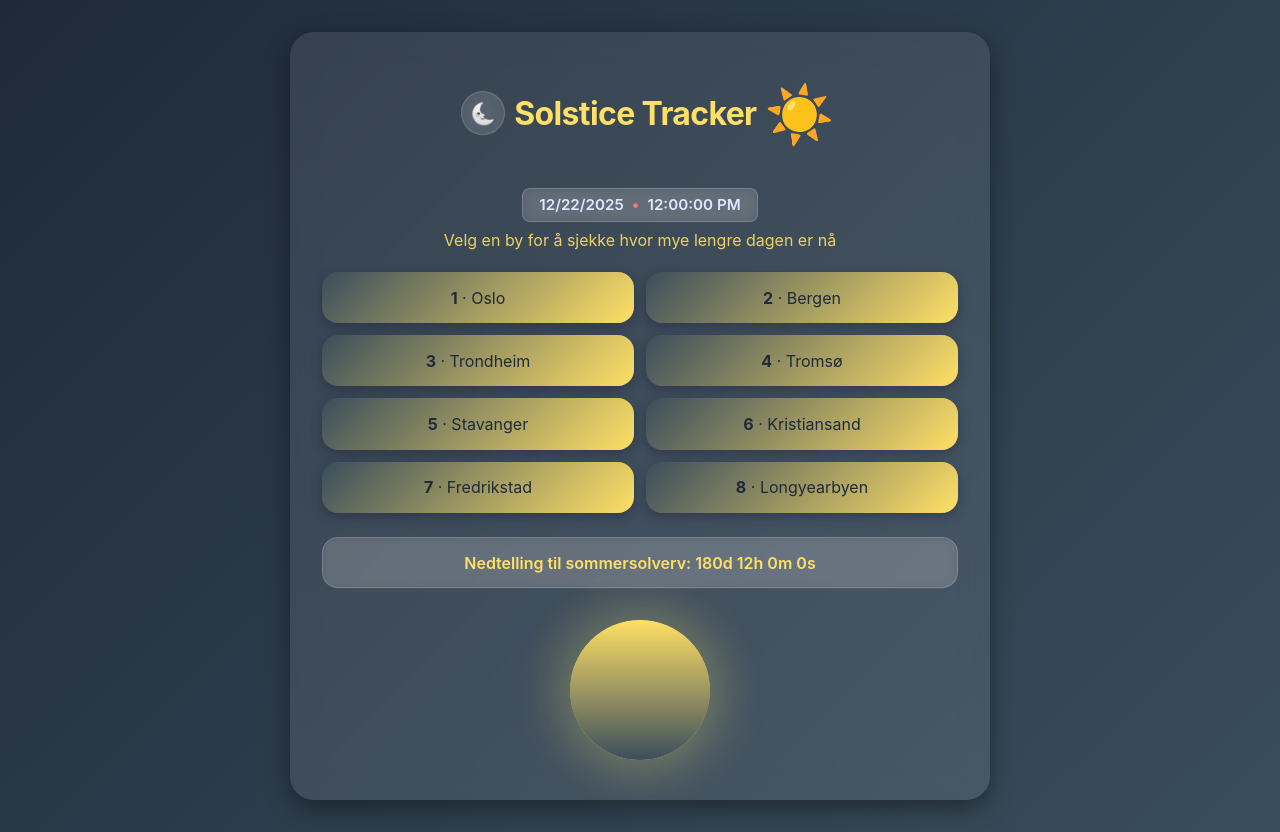
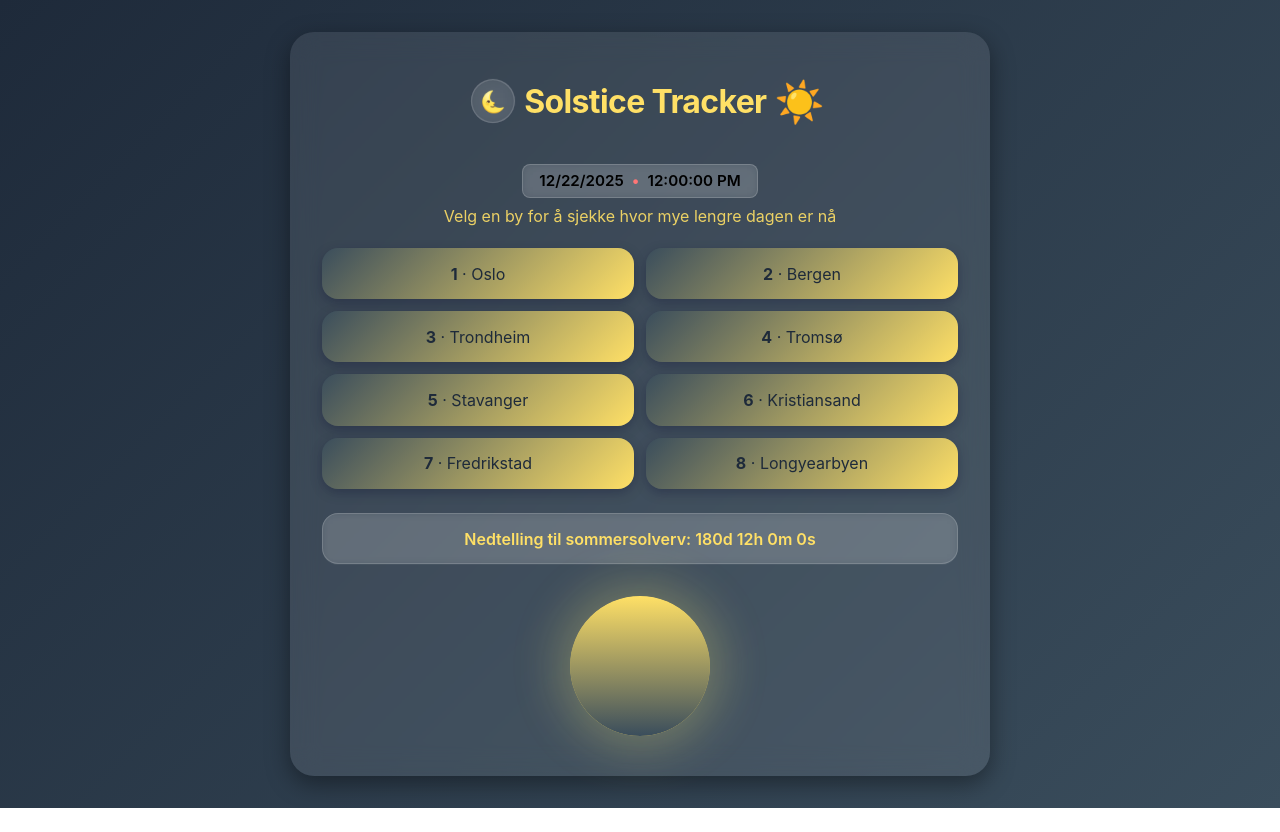
Before and after one commit to aleksejunas/sun-cal-react, a React (Vite) app: page / in a window 1280 px wide. After the commit the page ends 808 px from the top, so only its background shows below. Built offline with nearby package versions, Linux system fonts and the light colour scheme.

Commit message:
style: theme-toggle-btn
- switched from grayscale icons in the theme-toggle-btn in "summer mode"
to color icons. ("winter mode" still has grayscale icons)

```diff
--- a/src/App.css
+++ b/src/App.css
@@ -36,11 +36,23 @@ body,
   /* transform: translateY(-13px); */
   /* transform: translateX(-45px); */
   transform: translateY(-9px) translateX(-14px) scale(1.3) scaleX(-1);
-  filter: grayscale(100%);
+  /* filter: grayscale(100%); */
 }
 
 .theme-toggle-btn:hover {
   background: rgba(255, 255, 255, 0.14);
+}
+
+/* Grayscale theme toggle button in winter mode */
+.dark .theme-toggle-btn,
+.theme-toggle-btn {
+  filter: grayscale(100%);
+}
+
+/* Color theme toggle button in summer mode */
+.summer .theme-toggle-btn,
+.summer-dark .theme-toggle-btn {
+  filter: none;
 }
 
 .theme-toggle-btn:focus-visible {
@@ -97,7 +109,7 @@ h1 {
 }
 
 .main-title .snowflake {
-  font-size: 3.5rem;
+  font-size: 2.5rem;
 }
 
 .subtitle {
@@ -120,7 +132,7 @@ h1 {
 
   background: rgba(255, 255, 255, 0.12);
   backdrop-filter: blur(6px);
-  color: #dce8ff;
+  color: #000;
   font-weight: 600;
   font-size: 0.95rem;
   border: 1px solid rgba(255, 255, 255, 0.18);
--- a/src/App.tsx
+++ b/src/App.tsx
@@ -29,7 +29,7 @@ import { getSeasonInfo } from "./utils/getSeasonInfo";
 
 // --- To test AFTER winter solstice (e.g., Dec 22) ---
 class MockDate extends Date {
-  constructor(...args: ConstructorParameters<typeof Date>) {
+  constructor(...args: [] | ConstructorParameters<typeof Date>) {
     super(
       ...((args.length === 0
         ? ["2025-12-22T12:00:00Z"]
```
